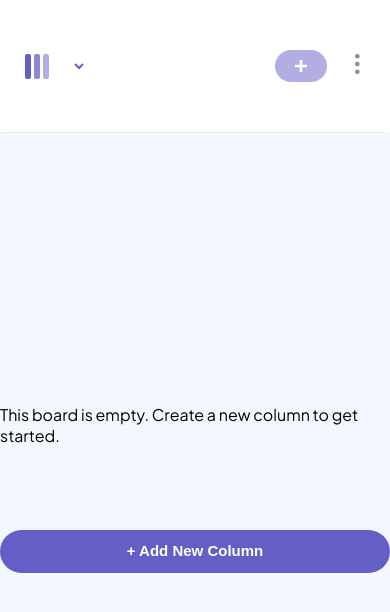
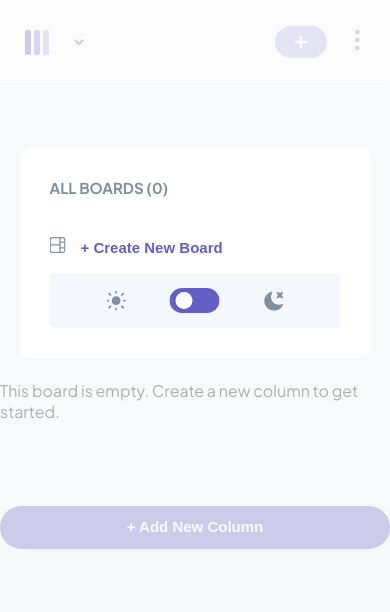
Before and after one commit to Joatancarlos/kanban, a Next.js app: page / in a window 390 px wide. Both pictures are taken after a click on the button 74 px from the left and 66 px from the top of the page. Shown: the top 612 px of the page. Built offline with nearby package versions, Linux system fonts and the light colour scheme.

Commit message:
mobile 99% pronto

```diff
--- a/src/app/components/Header.jsx
+++ b/src/app/components/Header.jsx
@@ -11,6 +11,7 @@ import useStore from '@/zustand/store';
 import EditDeleteBox from './modals/EditDeleteBox';
 import ModalDelete from './modals/ModalDelete';
 import ModalAddTask from './modals/ModalAddTask';
+import ModalAsideMobile from './modals/ModalAsideMobile';
 
 export default function Header() {
   const [actualBoards,
@@ -44,11 +45,9 @@ export default function Header() {
   const [isVisible, setIsVisible] = useState(false);
   const [boardLocal, setBoardLocal] = useState([]);
   const [isDisabled, setIsDisabled] = useState(true);
+  const [showAside, setShowAside] = useState(false);
 
   const myElementRef = useRef(null);
-  const myElementRef2 = useRef(null);
-  console.log(myElementRef);
-  console.log(myElementRef2);
   const handleClickOutside = (event) => {
 
     if (myElementRef.current && !myElementRef.current.contains(event.target)) {
@@ -177,9 +176,13 @@ export default function Header() {
           <div className={styles.logoMobile}>
             <Image src={logoMobile} alt="Logo Mobile" />
             <h1 className={isDarkMode ? styles.containerModalDarkMode : ''}>
-              <button type="button" className={styles.showAside}>
+              <button
+                onClick={() => setShowAside(true)}
+                type="button"
+                className={styles.showAside}
+              >
                 {actualBoards.name}
-                <Image src={iconChevronDown} alt="Logo Mobile" ref={myElementRef2}/>
+                <Image src={iconChevronDown} alt="Logo Mobile"/>
               </button>
             </h1>
           </div>
@@ -227,6 +230,14 @@ export default function Header() {
                   boardLocal={boardLocal}
                 />
               )}
+              {showAside && (
+                <div>
+                  <ModalAsideMobile
+                    isOpen={showAside}
+                    setIsOpen={setShowAside}
+                  />
+                </div>
+              )}
             </div>
           </div>
         </div>
--- /dev/null
+++ b/src/app/components/modals/ModalAsideMobile.jsx
@@ -0,0 +1,68 @@
+/* eslint-disable react-hooks/exhaustive-deps */
+"use client";
+import React, { useEffect, useState } from 'react';
+import Modal from 'react-modal';
+import useStore from '@/zustand/store';
+import styles from '../../page.module.css';
+import { customStyles } from './customStyles';
+import AsideBoards from '../AsideBoards';
+import DarkMode from '../DarkMode';
+import { getSavedBoards } from '@/helpers/boardLocal';
+
+
+
+function ModalAsideMobile({ isOpen, setIsOpen }) {
+  const [isHidden, modalNewBoard, isDelete, actualBoards, isDarkMode] = useStore((state) =>
+  [state.isHidden, state.modalNewBoard, state.isDelete, state.actualBoards, state.isDarkMode]
+  );
+  const [boards, setBoards] = useState([])
+
+  useEffect(() => {
+    const boards = getSavedBoards('board');
+    if (boards.length !== 0 && boards !== null) {
+      try {
+        setBoards(boards)
+      } catch (error) {
+        console.error('Erro ao fazer parsing JSON:', error);
+      }
+    } else {
+      setBoards([])
+    }
+  }, [modalNewBoard, isDelete, actualBoards]);
+
+  const custom = customStyles(isDarkMode);
+
+  custom.content.padding = '15px';
+  custom.content.borderRadius = '10px';
+  custom.content.top = '30%';
+  return (
+    <div>
+      <Modal
+        isOpen={isOpen}
+        onRequestClose={() => setIsOpen(false)}
+        contentLabel="Modal de exemplo"
+        shouldCloseOnOverlayClick={true}
+        style={custom}
+        ariaHideApp={false}
+      >
+        <div className={isDarkMode ? `${styles.containerModal} ${styles.containerModalDarkMode}` : styles.containerModal}>
+          <aside className={isHidden ? styles.hiddenAsideContainerMobile : styles.asideContainerMobile}>
+            <div className={isHidden ? styles.hiddenAsideContentMobile : styles.asideContentMobile}>
+              <div>
+                <div>
+                  <h4 className={styles.asideTitle}>ALL BOARDS ({boards.length})</h4>
+                </div>
+                <AsideBoards />
+              </div>
+              <div>
+                <DarkMode />
+              </div>
+            </div>
+          </aside>
+        </div>
+      </Modal>
+    </div>
+  );
+}
+
+export default ModalAsideMobile;
--- a/src/app/components/modals/ModalDelete.jsx
+++ b/src/app/components/modals/ModalDelete.jsx
@@ -5,22 +5,9 @@ import useStore from '@/zustand/store';
 import { customStyles } from './customStyles';
 
 export default function ModalDelete({boardOrTask , modalDeleteBoard, showDeleteBox, deleteFunction, children}) {
-  const [isDarkMode] = useStore((state) => [state.isDarkMode])
-  // const customStyles = {
-  //   content: {
-  //     top: '50%',
-  //     left: '50%',
-  //     right: 'auto',
-  //     bottom: 'auto',
-  //     marginRight: '-50%',
-  //     transform: 'translate(-50%, -50%)',
-  //     transition: 'all 0.4s ease-in-out',
-  //     backgroundColor: isDarkMode ? "#2B2C37" : "#fff",
-  //   },
-  // };
+  const [isDarkMode] = useStore((state) => [state.isDarkMode]);
 
   let custom = customStyles(isDarkMode);
-  custom.content.width = '';
   return (
     <Modal
         isOpen={modalDeleteBoard}
--- a/src/app/components/modals/customStyles.js
+++ b/src/app/components/modals/customStyles.js
@@ -1,9 +1,11 @@
 export const customStyles = (isDarkMode) => {
   const vw = window.innerWidth;
   let width = 0;
+  let top = '50%';
   switch (true) {
     case vw < 500 :
-      width = '70vw';
+      width = '90vw';
+      top = '45%';
       break;
     case vw < 700:
       width = '65vw';
@@ -24,7 +26,7 @@ export const customStyles = (isDarkMode) => {
     },
     content: {
       width,
-      top: '50%',
+      top,
       left: '50%',
       right: 'auto',
       bottom: 'auto',
--- a/src/app/globals.css
+++ b/src/app/globals.css
@@ -110,5 +110,6 @@ label {
 @media (max-width: 480px) {
   :root {
     --width-layout: 100vw;
+    --heigth-header-and-aside: 10vh;
   }
 }
--- a/src/app/page.module.css
+++ b/src/app/page.module.css
@@ -844,10 +844,27 @@
     justify-content: space-between;
     align-items: center;
     font-size: var(--font-size-xl);
-    color: #FFFFFF;
+    /* color: #FFFFFF; */
   }
 
   .showAside img {
     margin-left: 10px;
   }
+
+  .editDeleteBox {
+    min-width: 35vw;
+  }
+
+  .divColumns, .newColumn {
+    width: 250px;
+  }
+
+  .modalDivDelete {
+    padding: 8px;
+    width: auto;
+  }
+
+  .containerModalDarkMode .toogleContent {
+    background-color: #21222b;
+  }
 }
```
